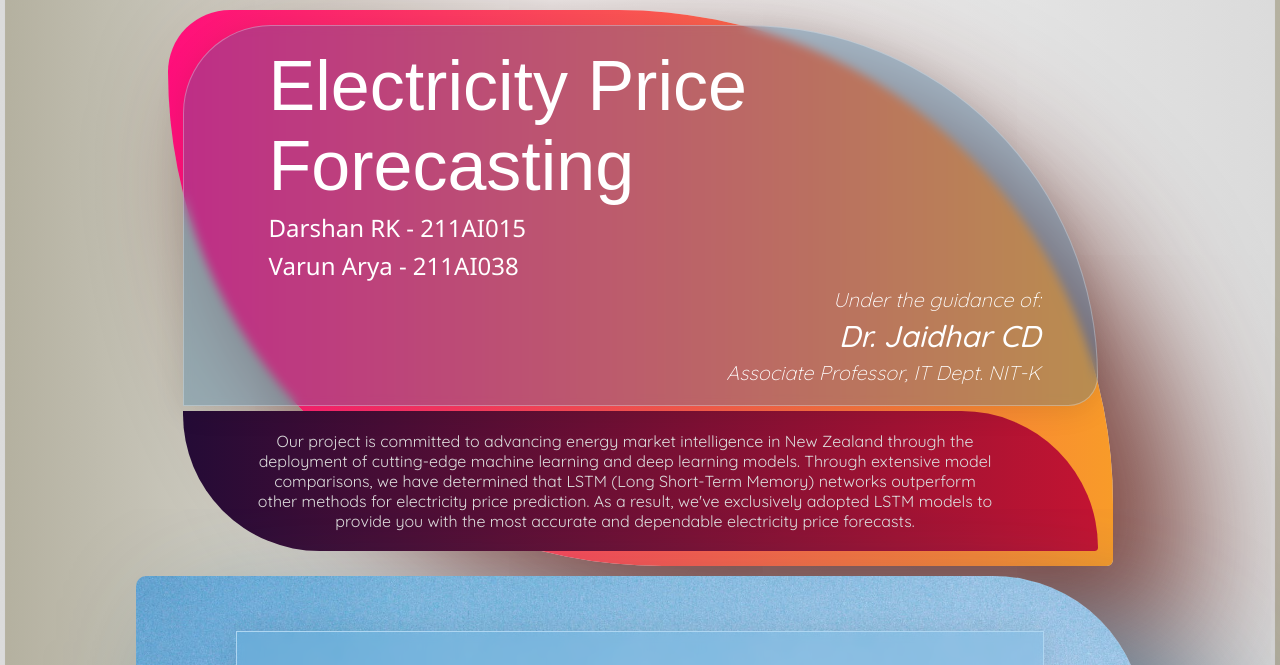
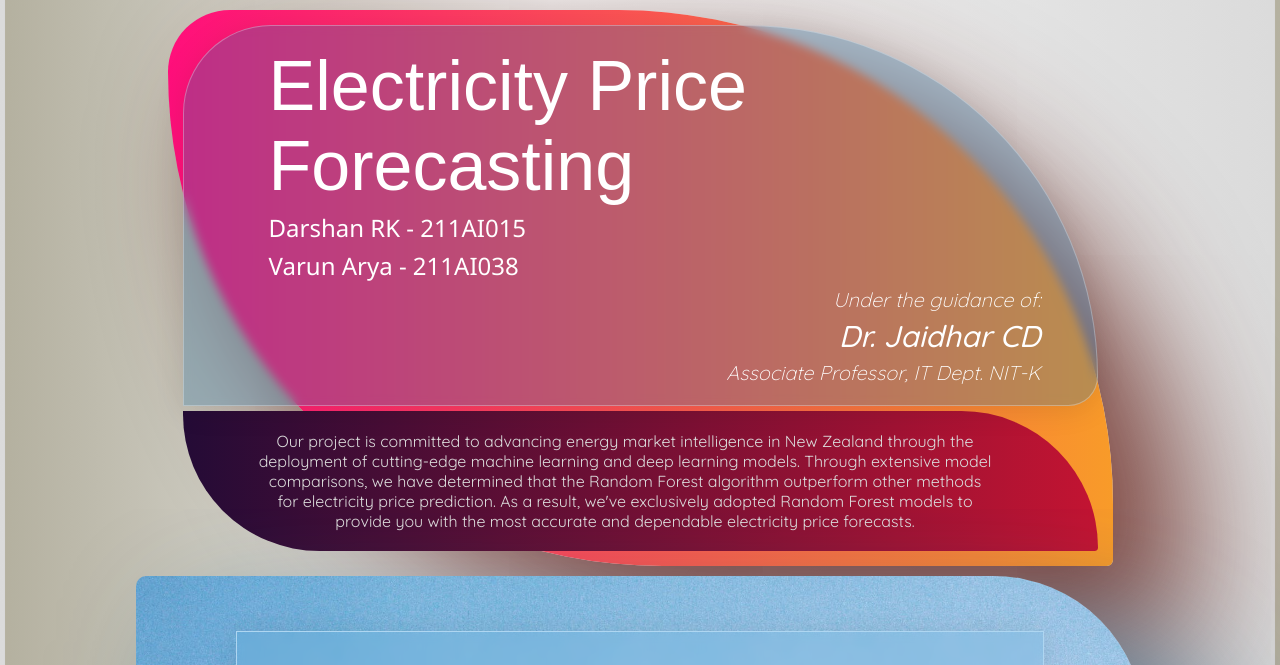
Before and after one commit to Pandora117/Electricity-Price-Forecasting, a Flask app: page / in a window 1280 px wide. Shown: the top 665 px of the page. Run offline with Flask 2, Linux system fonts and the light colour scheme.

Commit message:
Update homePage.html

```diff
--- a/templates/homePage.html
+++ b/templates/homePage.html
@@ -22,9 +22,9 @@
             <p>
                 Our project is committed to advancing energy market intelligence in New Zealand
                 through the deployment of cutting-edge machine learning and deep learning models.
-                Through extensive model comparisons, we have determined that LSTM (Long Short-Term
-                Memory) networks outperform other methods for electricity price prediction. As a
-                result, we've exclusively adopted LSTM models to provide you with the most accurate
+                Through extensive model comparisons, we have determined that the Random Forest
+                algorithm outperform other methods for electricity price prediction. As a
+                result, we've exclusively adopted Random Forest models to provide you with the most accurate
                 and dependable electricity price forecasts.
             </p>
         </div>
```
